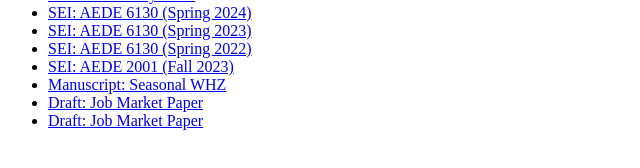
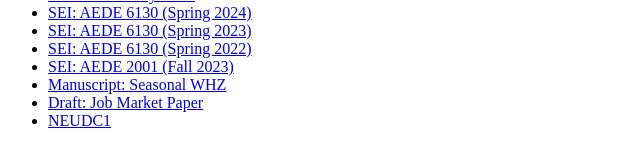
Before and after one commit to KaranShakya28/files, a plain HTML site: page index.html in a window 1280 px wide. Shown: the part 112-280 px from the top of the page, without its empty margins (0-640 px from the left). Drawn offline with Linux system fonts and the light colour scheme.

Commit message:
Update index.html

```diff
--- a/index.html
+++ b/index.html
@@ -14,7 +14,7 @@
     <li><a href="SEI_AP23_AEDE2001_redact.pdf" target="_blank">SEI: AEDE 2001 (Fall 2023)</li>
     <li><a href="shakya-seasonalwhz.pdf" target="_blank">Manuscript: Seasonal WHZ</li>
     <li><a href="jmp-manuscript.pdf" target="_blank">Draft: Job Market Paper</li>
-    <li><a href="shakya-damchildren-neudc.pptx" target="_blank">Draft: Job Market Paper</li>
+    <li><a href="shakya-damchildren-neudc.pptx" target="_blank">NEUDC1</li>
     <!-- Add more links as needed -->
   </ul>
 </body>
```
